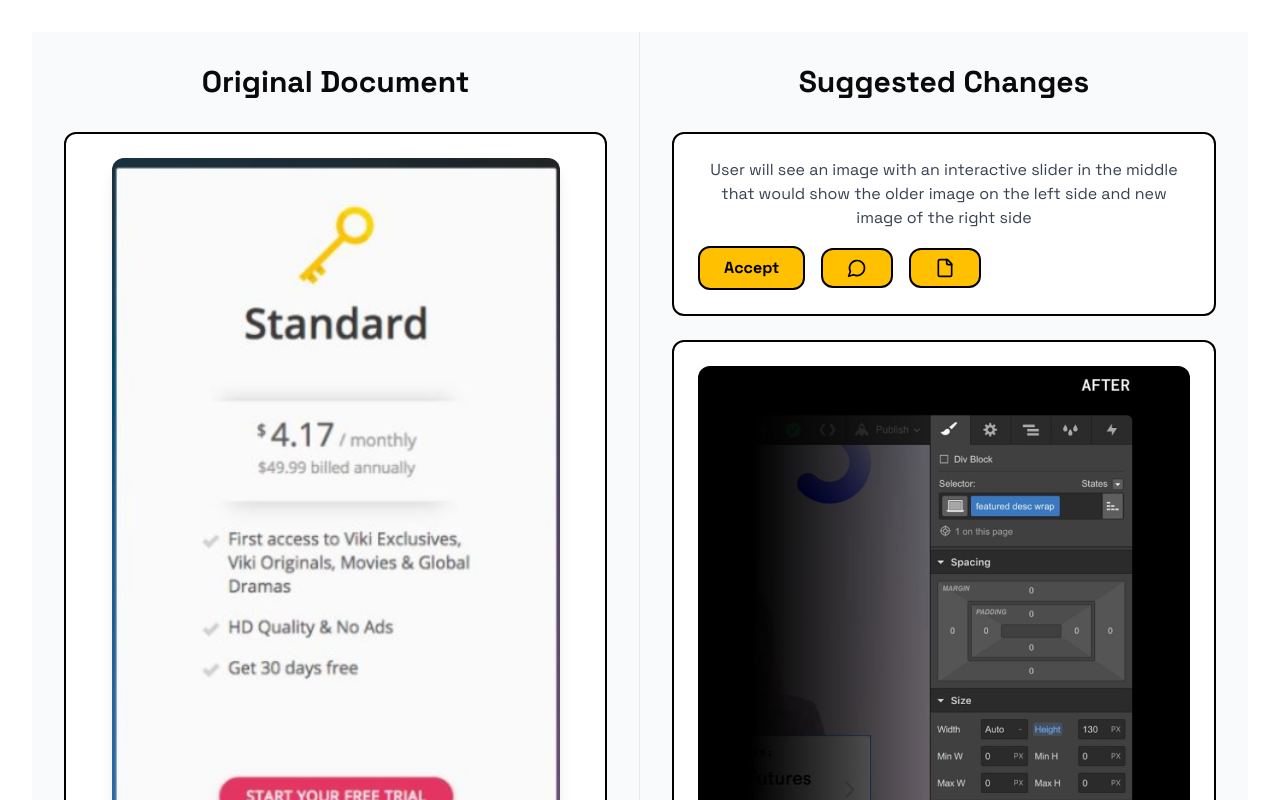
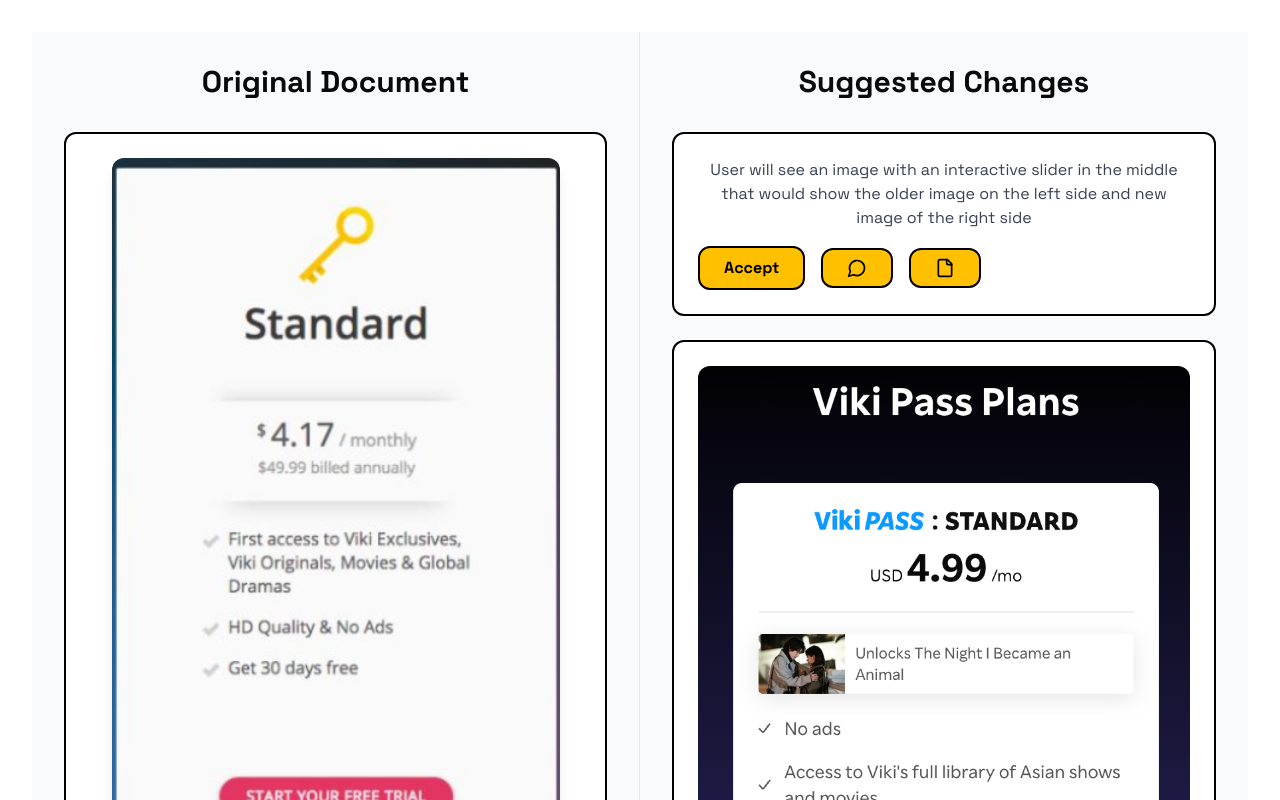
Before and after one commit to glassofizzy/appflow-snapshotter, a React (Vite) app: page /compare in a window 1280 px wide. Shown: the top 800 px of the page. Built offline with nearby package versions, Linux system fonts and the light colour scheme.

Commit message:
Update suggested changes image
Replace the suggested changes image on the /compare page with the attached image.
[skip gpt_engineer]

```diff
--- a/src/pages/Compare.tsx
+++ b/src/pages/Compare.tsx
@@ -32,8 +32,8 @@ const Compare = () => {
     {
       id: '2',
       type: 'image',
-      oldContent: '/lovable-uploads/089d8b09-41de-4fd8-bc0a-0e22eae51160.png',
-      newContent: '/lovable-uploads/11d1b54d-c55f-4925-a60d-2882a54dc43e.png',
+      oldContent: '/lovable-uploads/7d96ec91-4dc0-4a13-89a8-e9e73156ee33.png',
+      newContent: '/lovable-uploads/7de04892-1e51-4d4e-84ca-dc789da14371.png',
       accepted: false
     }
   ]);
```
Also changed, not shown: public/lovable-uploads/7de04892-1e51-4d4e-84ca-dc789da14371.png (added).
